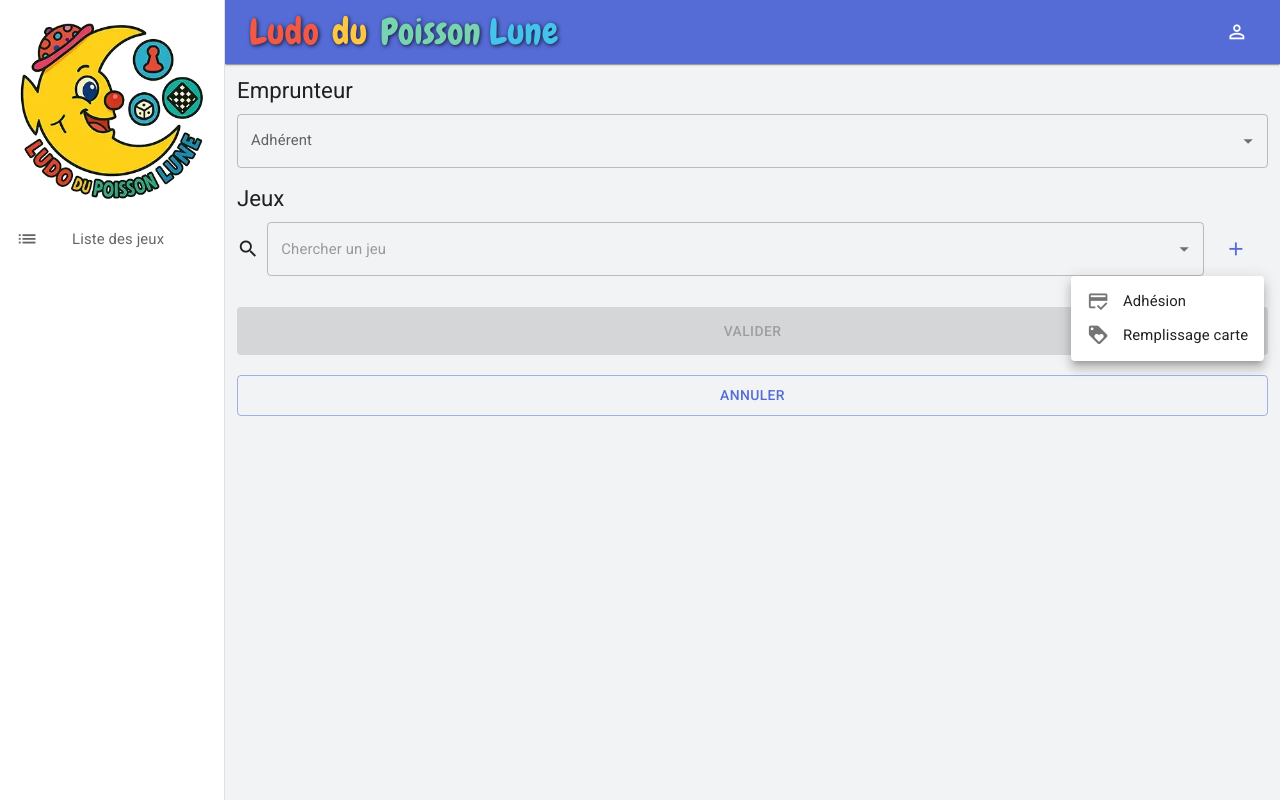
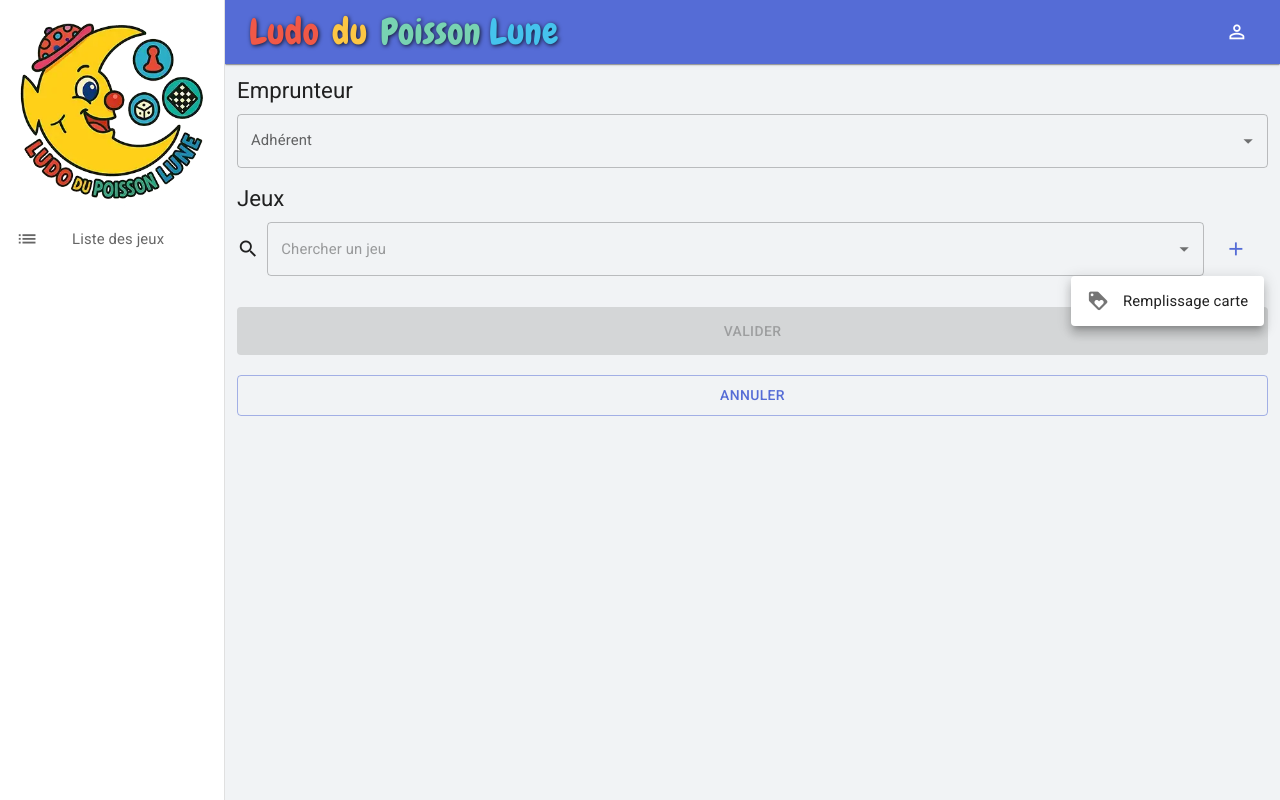
Before and after one commit to bdien/ludotheque, a React (Vite) app in the folder src/webui/: page /loans/new in a window 1280 px wide. Both pictures are taken after typing "Sample" into the empty fields and a click on the button "add". Built offline with nearby package versions, Linux system fonts and the light colour scheme; no server answers.

Commit message:
fix: Empeche adhésion si non expirée

```diff
--- a/src/webui/src/pages/loan.tsx
+++ b/src/webui/src/pages/loan.tsx
@@ -7,6 +7,7 @@ import ListItemText from "@mui/material/ListItemText";
 import Menu from "@mui/material/Menu";
 import MenuItem from "@mui/material/MenuItem";
 import Typography from "@mui/material/Typography";
+import { addMonths } from "date-fns";
 import { useEffect, useState } from "react";
 import { useSWRConfig } from "swr";
 import { useLocation } from "wouter";
@@ -114,6 +115,11 @@ export function Loan() {
     setItems((items) => [...items.slice(0, idx), ...items.slice(idx + 1)]);
   }
 
+  // Show "Adhésion" only if subscription expires in less than 6 months
+  // (or is missing/invalid, or already expired)
+  const showAdhesion =
+    !!user && (!user.subscription || new Date(user.subscription) <= addMonths(new Date(), 6));
+
   // Function to add/remove items when changing user
   function changeUser(user: User | null) {
     // If user must renew its subscription, add it to the loans
@@ -166,6 +172,8 @@ export function Loan() {
             <Icon>add</Icon>
           </Button>
           <Menu anchorEl={anchorEl} open={openAdd} onClose={menuAddLoanClose}>
+            {/* Adhésion */}
+            {showAdhesion && (
               <MenuItem
                 onClick={() => {
                   addItem(fakeItemAdhesion);
@@ -177,6 +185,9 @@ export function Loan() {
                 </ListItemIcon>
                 <ListItemText>Adhésion</ListItemText>
               </MenuItem>
+            )}
+
+            {/* Carte d'emprunt */}
             <MenuItem
               onClick={() => {
                 addItem(fakeItemCarte);
```
Lines whose indentation alone changed are shown as unchanged.
